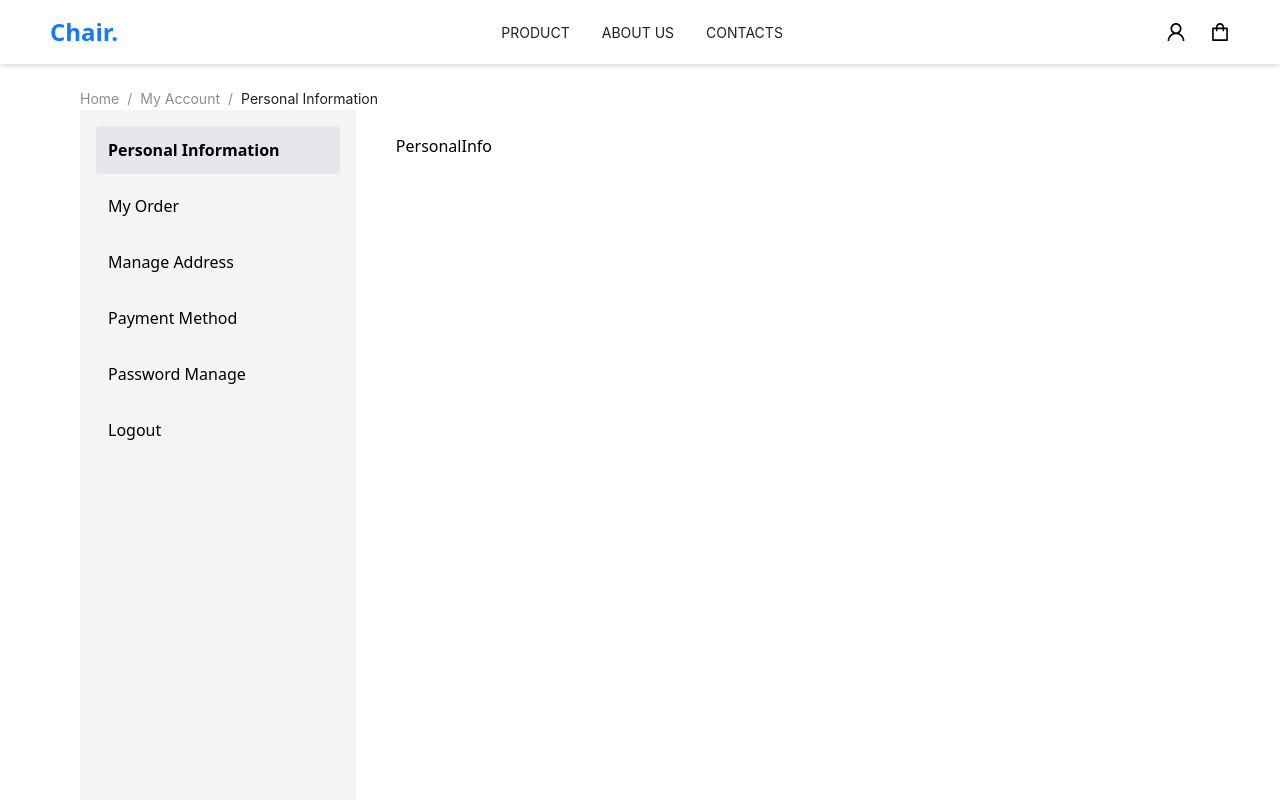
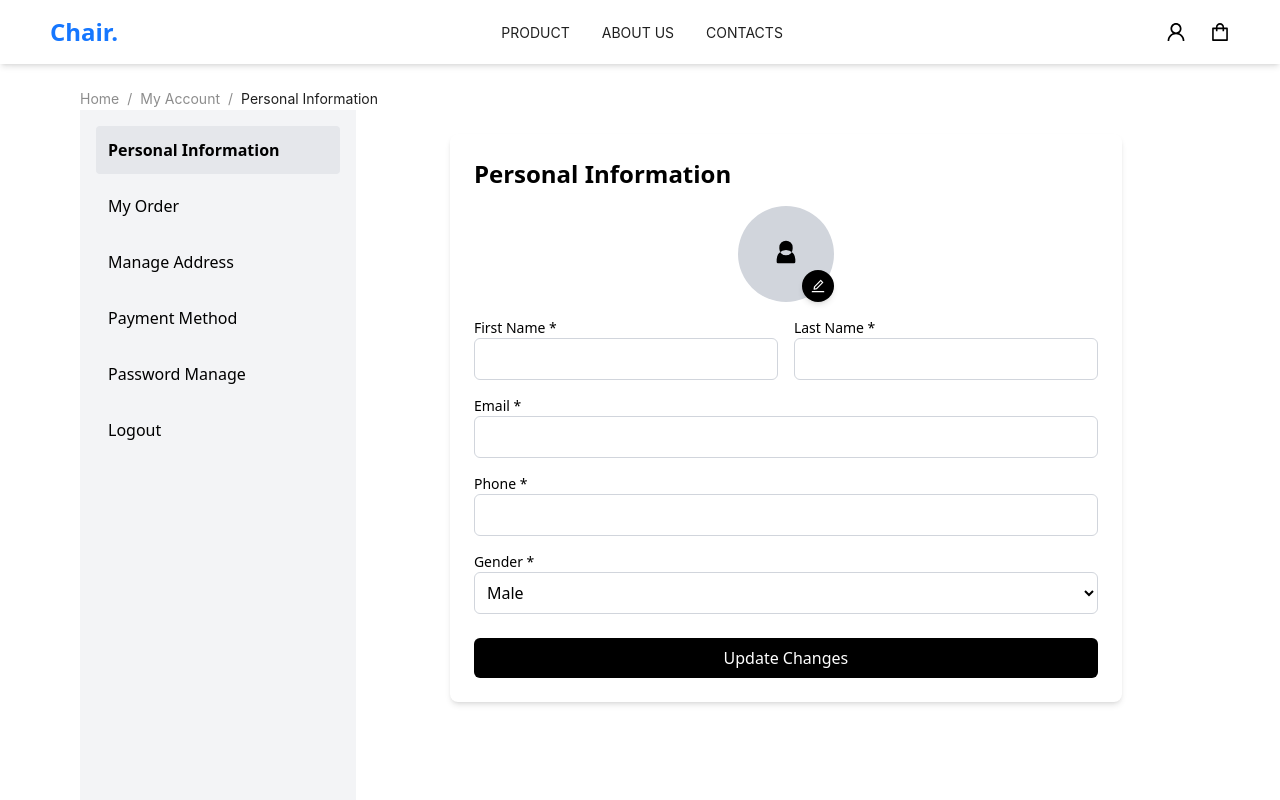
Before and after one commit to chonlapat323/myshop-frontend, a Next.js app: page /account in a window 1280 px wide. Shown: the top 800 px of the page. Built offline with nearby package versions, Linux system fonts and the light colour scheme; what @ant-design/nextjs-registry would draw is missing.

Commit message:
update avatar icon

```diff
--- a/app/(components)/(MyAccount)/PersonalInfo/page.tsx
+++ b/app/(components)/(MyAccount)/PersonalInfo/page.tsx
@@ -1,7 +1,95 @@
-import React from "react";
+"use client";
+import { useState } from "react";
+import AvatarUpload from "../../ui/AvatarUpload";
 
-const PersonalInfo = () => {
-  return <div>PersonalInfo</div>;
-};
+export default function PersonalInfo() {
+  const [formData, setFormData] = useState({
+    firstName: "",
+    lastName: "",
+    email: "",
+    phone: "",
+    gender: "Male",
+  });
 
-export default PersonalInfo;
+  const handleChange = (
+    e: React.ChangeEvent<HTMLInputElement | HTMLSelectElement>
+  ) => {
+    setFormData({ ...formData, [e.target.name]: e.target.value });
+  };
+
+  return (
+    <div className="bg-white shadow-md rounded-lg p-6 w-full max-w-2xl mx-auto">
+      <h2 className="text-2xl font-semibold mb-4">Personal Information</h2>
+
+      {/* อัปโหลดรูป */}
+      <div className="flex justify-center mb-4">
+        <AvatarUpload />
+      </div>
+
+      {/* แบบฟอร์ม */}
+      <div className="grid grid-cols-1 md:grid-cols-2 gap-4">
+        <div>
+          <label className="block text-sm font-medium">First Name *</label>
+          <input
+            type="text"
+            name="firstName"
+            value={formData.firstName}
+            onChange={handleChange}
+            className="w-full p-2 border border-gray-300 rounded-md"
+          />
+        </div>
+        <div>
+          <label className="block text-sm font-medium">Last Name *</label>
+          <input
+            type="text"
+            name="lastName"
+            value={formData.lastName}
+            onChange={handleChange}
+            className="w-full p-2 border border-gray-300 rounded-md"
+          />
+        </div>
+      </div>
+
+      <div className="mt-4">
+        <label className="block text-sm font-medium">Email *</label>
+        <input
+          type="email"
+          name="email"
+          value={formData.email}
+          onChange={handleChange}
+          className="w-full p-2 border border-gray-300 rounded-md"
+        />
+      </div>
+
+      <div className="mt-4">
+        <label className="block text-sm font-medium">Phone *</label>
+        <input
+          type="tel"
+          name="phone"
+          value={formData.phone}
+          onChange={handleChange}
+          className="w-full p-2 border border-gray-300 rounded-md"
+        />
+      </div>
+
+      <div className="mt-4">
+        <label className="block text-sm font-medium">Gender *</label>
+        <select
+          name="gender"
+          value={formData.gender}
+          onChange={handleChange}
+          className="w-full p-2 border border-gray-300 rounded-md"
+        >
+          <option value="Male">Male</option>
+          <option value="Female">Female</option>
+          <option value="Other">Other</option>
+        </select>
+      </div>
+
+      {/* ปุ่มอัปเดต */}
+      <button className="mt-6 w-full bg-black text-white p-2 rounded-md hover:bg-[#ccc] cursor-pointer">
+        Update Changes
+      </button>
+    </div>
+  );
+}
--- a/app/(components)/navbar/page.tsx
+++ b/app/(components)/navbar/page.tsx
@@ -55,7 +55,7 @@ export default function Navbar({ menuItems }: NavbarProps) {
 
       {/* ไอคอนขวาสุด & Hamburger Menu */}
       <div className="flex items-center gap-6">
-        <Link href="/profile" className="text-black! hover:text-gray-500!">
+        <Link href="/account" className="text-black! hover:text-gray-500!">
           <UserOutlined className="text-xl hidden! md:block! cursor-pointer" />
         </Link>
         <Link href="/cart" className="text-black! hover:text-gray-500!">
@@ -93,7 +93,7 @@ export default function Navbar({ menuItems }: NavbarProps) {
           onClick={() => setIsOpen(false)}
         />
         <div className="flex items-center gap-6 mt-6">
-          <Link href="/profile" className="text-black! hover:text-gray-500!">
+          <Link href="/account" className="text-black! hover:text-gray-500!">
             <UserOutlined className="text-xl cursor-pointer text-black! hover:text-gray-500!" />
           </Link>
           <Link href="/cart" className="text-black! hover:text-gray-500!">
--- /dev/null
+++ b/app/(components)/ui/AvatarUpload.tsx
@@ -0,0 +1,54 @@
+"use client";
+
+import { useState } from "react";
+import { EditOutlined } from "@ant-design/icons"; // ใช้ไอคอนดินสอจาก Ant Design
+
+interface AvatarUploadProps {
+  onImageChange?: (file: File) => void;
+}
+
+export default function AvatarUpload({ onImageChange }: AvatarUploadProps) {
+  const [image, setImage] = useState<string | null>(null);
+
+  const handleImageUpload = (event: React.ChangeEvent<HTMLInputElement>) => {
+    if (event.target.files && event.target.files[0]) {
+      const file = event.target.files[0];
+      const imageUrl = URL.createObjectURL(file);
+      setImage(imageUrl);
+
+      if (onImageChange) {
+        onImageChange(file);
+      }
+    }
+  };
+
+  return (
+    <div className="relative w-24 h-24">
+      {/* รูปโปรไฟล์ */}
+      <div className="w-24 h-24 rounded-full bg-gray-300 flex items-center justify-center">
+        <svg
+          className="w-8 h-8 text-black"
+          fill="currentColor"
+          viewBox="0 0 24 24"
+        >
+          <path
+            fillRule="evenodd"
+            d="M12 2a5 5 0 00-5 5v1a5 5 0 1010 0V7a5 5 0 00-5-5zm-7 14a7 7 0 0114 0v2a1 1 0 01-1 1H6a1 1 0 01-1-1v-2z"
+            clipRule="evenodd"
+          />
+        </svg>
+      </div>
+
+      {/* ปุ่มอัปโหลด (ไอคอนดินสอ) */}
+      <label className="absolute bottom-0 right-0 bg-black text-white w-8 h-8 flex items-center justify-center rounded-full cursor-pointer shadow-md">
+        <EditOutlined className="text-sm" /> {/* กำหนดขนาดไอคอนให้เหมาะสม */}
+        <input
+          type="file"
+          accept="image/*"
+          className="hidden"
+          onChange={handleImageUpload}
+        />
+      </label>
+    </div>
+  );
+}
--- a/package.json
+++ b/package.json
@@ -10,6 +10,7 @@
   },
   "dependencies": {
     "@ant-design/nextjs-registry": "^1.0.2",
+    "@ant-design/v5-patch-for-react-19": "^1.0.3",
     "@fortawesome/fontawesome-svg-core": "^6.7.2",
     "@fortawesome/free-brands-svg-icons": "^6.7.2",
     "@fortawesome/free-solid-svg-icons": "^6.7.2",
```
Also changed, not shown: 1 other file (tests, documents, lock files or other folders).
